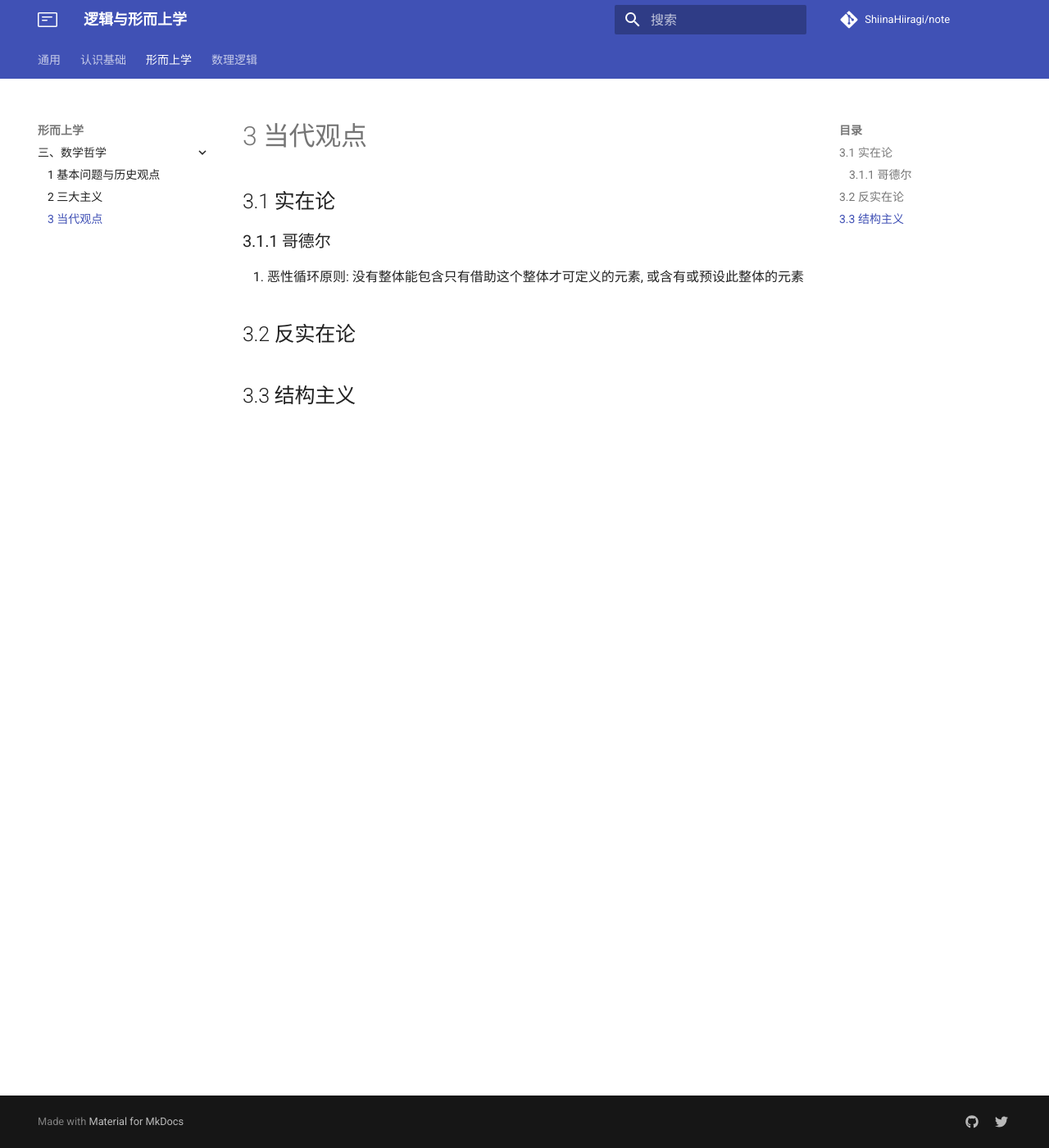
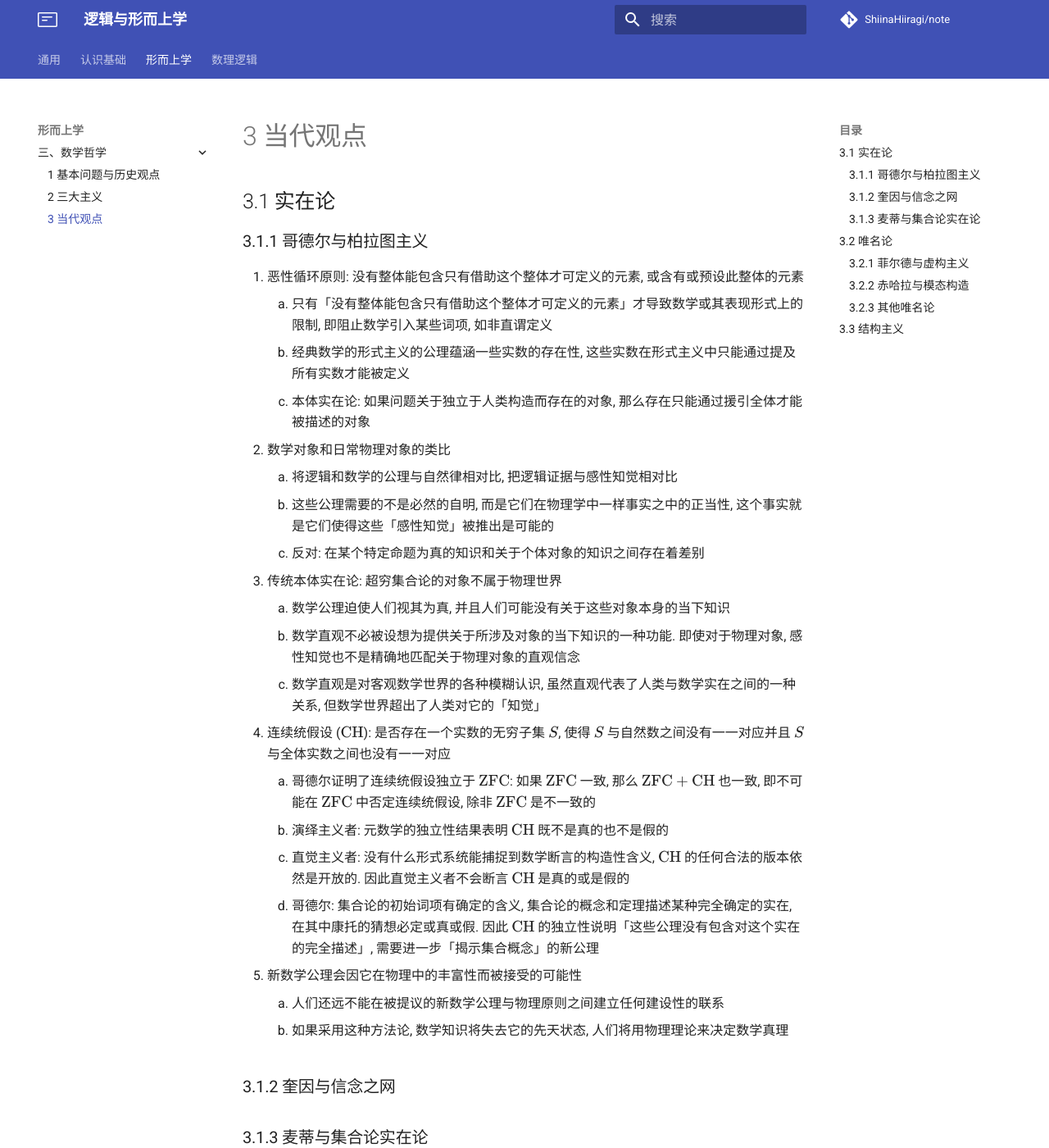
Before and after one commit to ShiinaHiiragi/note, an MkDocs documentation site: the page built from docs/meta/math/contemp.md, in a window 1280 px wide and 1400 px high. Shown: the whole window at 82% size. Built offline with MkDocs 1.6.1 and Material for MkDocs 9.7.7, drawn with Linux system fonts in a browser that asks for light colours; comment, search, counter and statistics services are not loaded; some of the changed text lies outside the part shown.

Commit message:
add Godel

```diff
--- a/docs/meta/math/contemp.md
+++ b/docs/meta/math/contemp.md
@@ -1,9 +1,37 @@
 # 3 当代观点
 
 ## 3.1 实在论
-### 3.1.1 哥德尔
+### 3.1.1 哥德尔与柏拉图主义
 1. 恶性循环原则: 没有整体能包含只有借助这个整体才可定义的元素, 或含有或预设此整体的元素
+    1. 只有「没有整体能包含只有借助这个整体才可定义的元素」才导致数学或其表现形式上的限制, 即阻止数学引入某些词项, 如非直谓定义
+    2. 经典数学的形式主义的公理蕴涵一些实数的存在性, 这些实数在形式主义中只能通过提及所有实数才能被定义
+    3. 本体实在论: 如果问题关于独立于人类构造而存在的对象, 那么存在只能通过援引全体才能被描述的对象
+2. 数学对象和日常物理对象的类比
+    1. 将逻辑和数学的公理与自然律相对比, 把逻辑证据与感性知觉相对比
+    2. 这些公理需要的不是必然的自明, 而是它们在物理学中一样事实之中的正当性, 这个事实就是它们使得这些「感性知觉」被推出是可能的
+    3. 反对: 在某个特定命题为真的知识和关于个体对象的知识之间存在着差别
+3. 传统本体实在论: 超穷集合论的对象不属于物理世界
+    1. 数学公理迫使人们视其为真, 并且人们可能没有关于这些对象本身的当下知识
+    2. 数学直观不必被设想为提供关于所涉及对象的当下知识的一种功能. 即使对于物理对象, 感性知觉也不是精确地匹配关于物理对象的直观信念
+    3. 数学直观是对客观数学世界的各种模糊认识, 虽然直观代表了人类与数学实在之间的一种关系, 但数学世界超出了人类对它的「知觉」
+4. 连续统假设 ($\mathrm{CH}$): 是否存在一个实数的无穷子集 $S$, 使得 $S$ 与自然数之间没有一一对应并且 $S$ 与全体实数之间也没有一一对应
+    1. 哥德尔证明了连续统假设独立于 $\mathrm{ZFC}$: 如果 $\mathrm{ZFC}$ 一致, 那么 $\mathrm{ZFC+CH}$ 也一致, 即不可能在 $\mathrm{ZFC}$ 中否定连续统假设, 除非 $\mathrm{ZFC}$ 是不一致的
+    2. 演绎主义者: 元数学的独立性结果表明 $\mathrm{CH}$ 既不是真的也不是假的
+    3. 直觉主义者: 没有什么形式系统能捕捉到数学断言的构造性含义, $\mathrm{CH}$ 的任何合法的版本依然是开放的. 因此直觉主义者不会断言 $\mathrm{CH}$ 是真的或是假的
+    4. 哥德尔: 集合论的初始词项有确定的含义, 集合论的概念和定理描述某种完全确定的实在, 在其中康托的猜想必定或真或假. 因此 $\mathrm{CH}$ 的独立性说明「这些公理没有包含对这个实在的完全描述」, 需要进一步「揭示集合概念」的新公理
+5. 新数学公理会因它在物理中的丰富性而被接受的可能性
+    1. 人们还远不能在被提议的新数学公理与物理原则之间建立任何建设性的联系
+    2. 如果采用这种方法论, 数学知识将失去它的先天状态, 人们将用物理理论来决定数学真理
 
-## 3.2 反实在论
+### 3.1.2 奎因与信念之网
+
+### 3.1.3 麦蒂与集合论实在论
+
+## 3.2 唯名论
+### 3.2.1 菲尔德与虚构主义
+
+### 3.2.2 赤哈拉与模态构造
+
+### 3.2.3 其他唯名论
 
 ## 3.3 结构主义
```
Also changed, not shown: docs/logic/set/cardinal.md (line endings or trailing spaces).
